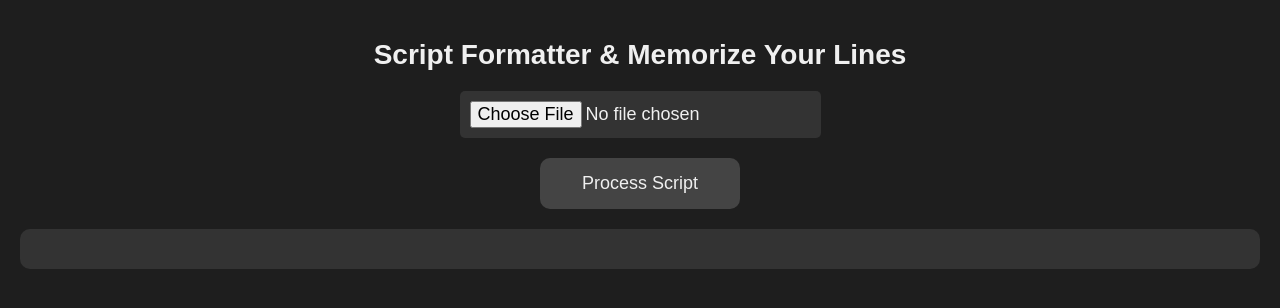
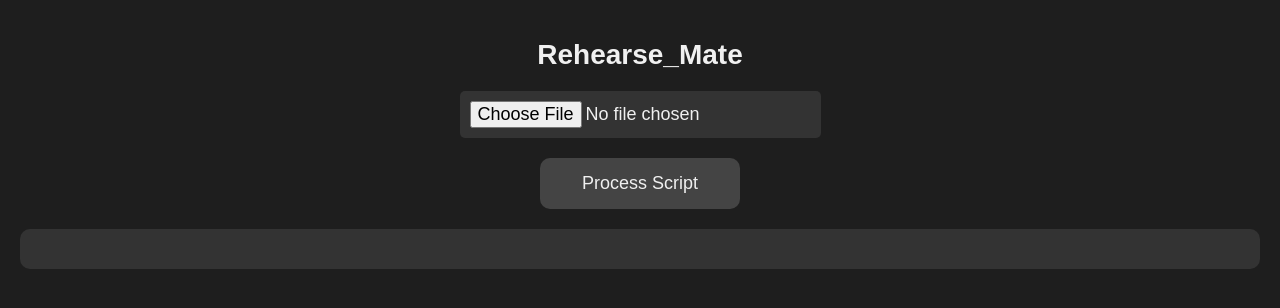
Before and after one commit to 44537/44537.github.io, a plain HTML site: page line.html in a window 1280 px wide. Drawn offline with Linux system fonts and the light colour scheme.

Commit message:
Rehearse_Mate

```diff
--- a/line.html
+++ b/line.html
@@ -3,7 +3,7 @@
 <head>
     <meta charset="UTF-8">
     <meta name="viewport" content="width=device-width, initial-scale=1.0">
-    <title>Script Formatter & Line Reader</title>
+    <title>Rehearse_Mate</title>
     <style>
         body {
             font-family: Arial, sans-serif;
@@ -61,7 +61,7 @@
     <script src="https://cdnjs.cloudflare.com/ajax/libs/pdf.js/2.16.105/pdf.min.js"></script>
 </head>
 <body>
-    <h1>Script Formatter & Memorize Your Lines</h1>
+    <h1>Rehearse_Mate</h1>
     <input type="file" id="fileInput" accept=".pdf"><br>
     <button id="processButton">Process Script</button>
     <div id="output"></div>
```
